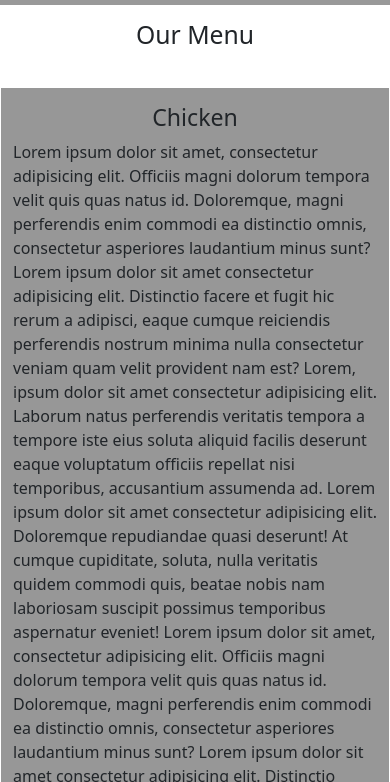
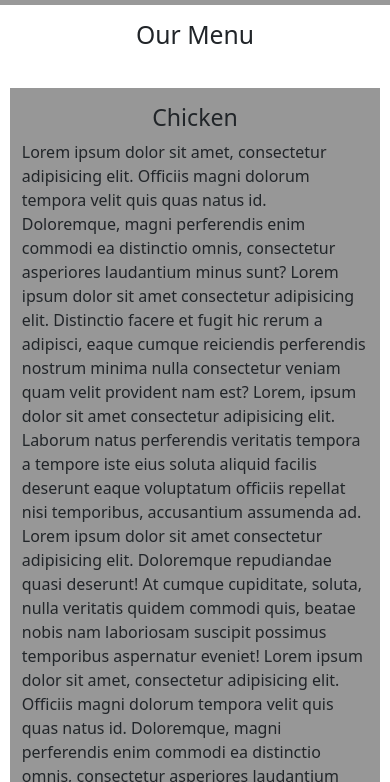
Before and after one commit to higgsboson909/mod3assignment, a plain HTML site: page index.html in a window 390 px wide. Shown: the part 62-844 px from the top of the page. Drawn offline with Linux system fonts and the light colour scheme; files whose address does not match are found by name.

Commit message:
Fix the width of body text

```diff
--- a/css/styles.css
+++ b/css/styles.css
@@ -50,9 +50,4 @@ hr {
     .navbar-toggler {
         margin-right: 5px;
     }
-    #body-text {
-
-        width: 388px;
-        margin: auto;
-    }
 }
```
